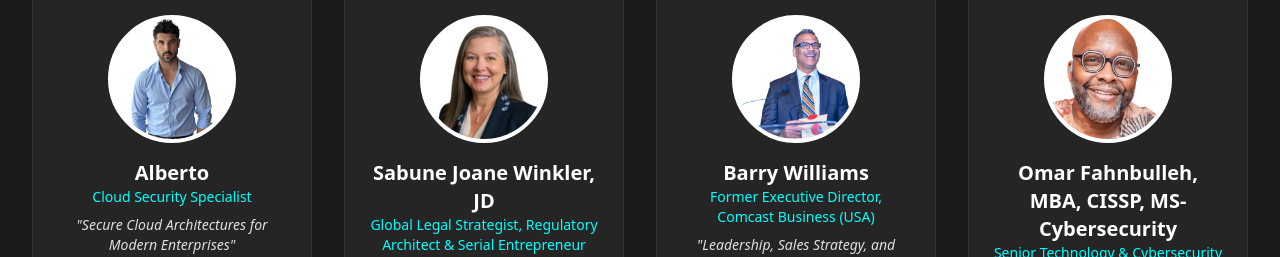
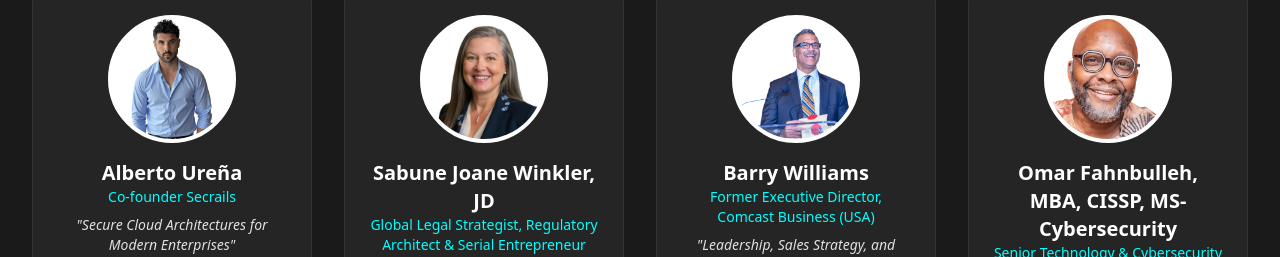
Before and after one commit to yaloulou/conferencewebesite, a React (Vite) app: page / in a window 1280 px wide. Shown: the part 1512-1769 px from the top of the page. Built offline with nearby package versions, Linux system fonts and the light colour scheme.

Commit message:
Editing Speakers

```diff
--- a/src/data/speakers.js
+++ b/src/data/speakers.js
@@ -53,11 +53,11 @@ const speakers = [
     },
     {
       id: 3,
-      name: "Alberto",
-      title: "Cloud Security Specialist",
+      name: "Alberto Ureña",
+      title: "Co-founder Secrails",
       topic: "Secure Cloud Architectures for Modern Enterprises",
       bio: "Professeur au MIT, spécialiste des architectures sécurisées pour le cloud et lauréate du prix Turing 2022.",
-      detailedBio: "Alberto est un expert renommé en sécurité cloud avec plus de 15 ans d'expérience. Professeur au MIT, ses recherches ont contribué à l'élaboration de normes de sécurité internationales pour les infrastructures cloud.",
+      detailedBio:"Alberto Ureña is a seasoned security leader and entrepreneur with deep expertise in cloud, enterprise cybersecurity and AI/ML innovation. At Amazon Web Services, he served as Principal Architect and Engineer across EMEA and North America, where he advised some of the world’s largest financial institutions on strengthening their defenses and improving their security posture. His career also includes senior roles at BBVA and Siemens, leading transformative programs across security, software, and innovation. Today, he brings this experience together with applied AI/ML to simplify complex security challenges and build solutions that help organizations scale securely and efficiently.",
       avatar: "/intervenants/Alberto.png",
       social: {
         twitter: "https://twitter.com/alberto",
```
